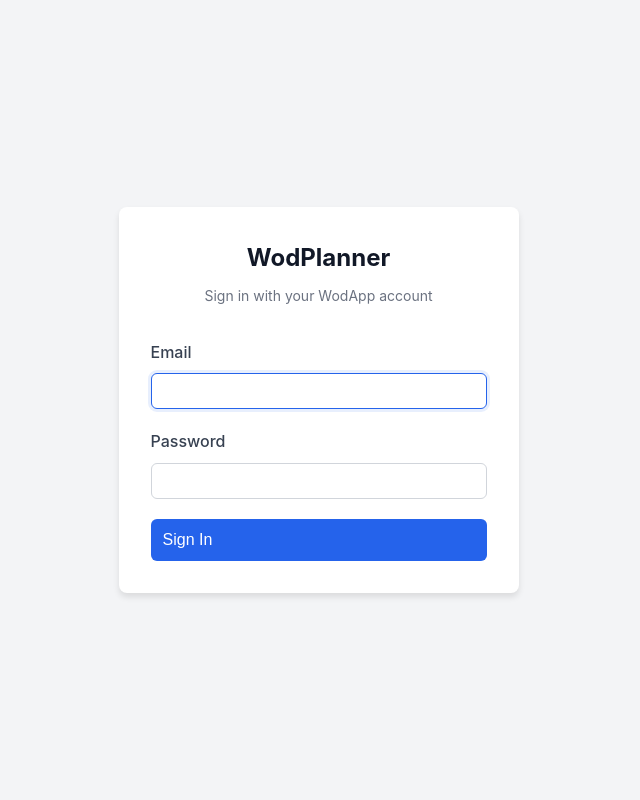
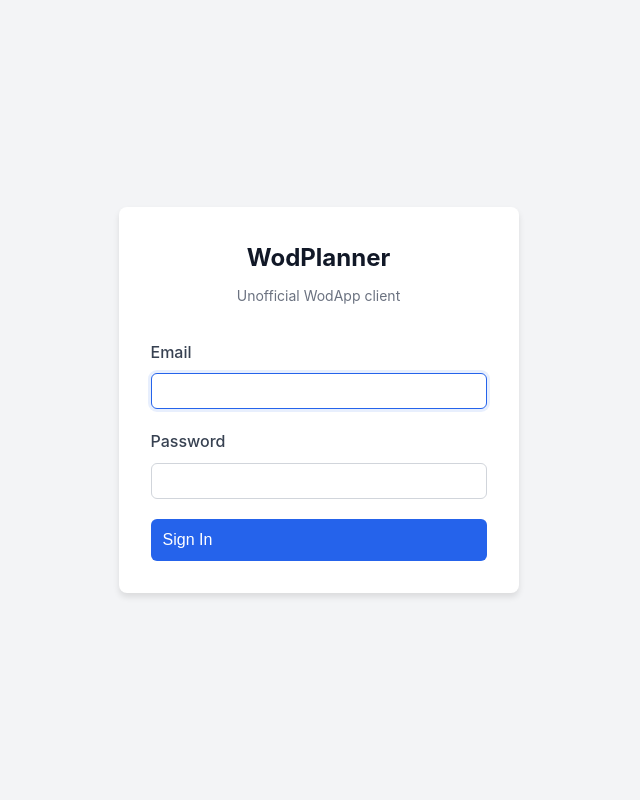
Before and after one commit to sebastiaankok/wodplanner, a Python web app: template src/wodplanner/app/templates/login.html in a window 1280 px wide. Shown: the whole page, without its empty margins (314-954 px from the left). Run offline with Jinja, Linux system fonts and the light colour scheme; the template is opened without the code that fills it, so the values that code supplies are empty.

Commit message:
chore: change login message

```diff
--- a/src/wodplanner/app/templates/login.html
+++ b/src/wodplanner/app/templates/login.html
@@ -65,7 +65,7 @@
         <div class="login-card">
             <div class="login-header">
                 <h1>WodPlanner</h1>
-                <p>Sign in with your WodApp account</p>
+                <p>Unofficial WodApp client</p>
             </div>
 
             {% if error %}
```
